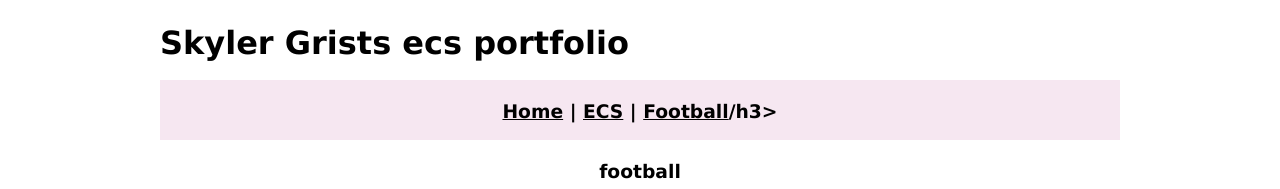
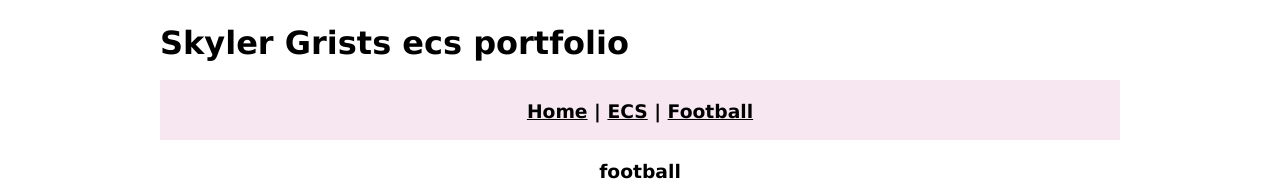
Before and after one commit to LskylerL/ecsportfolio, a plain HTML site: page ecs/index.html in a window 1280 px wide. Shown: the top 189 px of the page. Drawn offline with Linux system fonts and the light colour scheme; files that its build step writes are made by us from their sources; files whose address does not match are found by name.

Commit message:
Update index.html

```diff
--- a/ecs/index.html
+++ b/ecs/index.html
@@ -12,7 +12,7 @@
   	<h1> Skyler Grists ecs portfolio</h1>
   </div>
   <div class="nav">
-    <h3><a href="index.html">Home</a> |  <a href="ecs/index.html">ECS</a> | <a href="football/index.html">Football</a>/h3>
+    <h3><a href="index.html">Home</a> |  <a href="ecs/index.html">ECS</a> | <a href="football/index.html">Football</a></h3>
   </div>
   <div class="content">
 	  <h3>football</h3>
```
